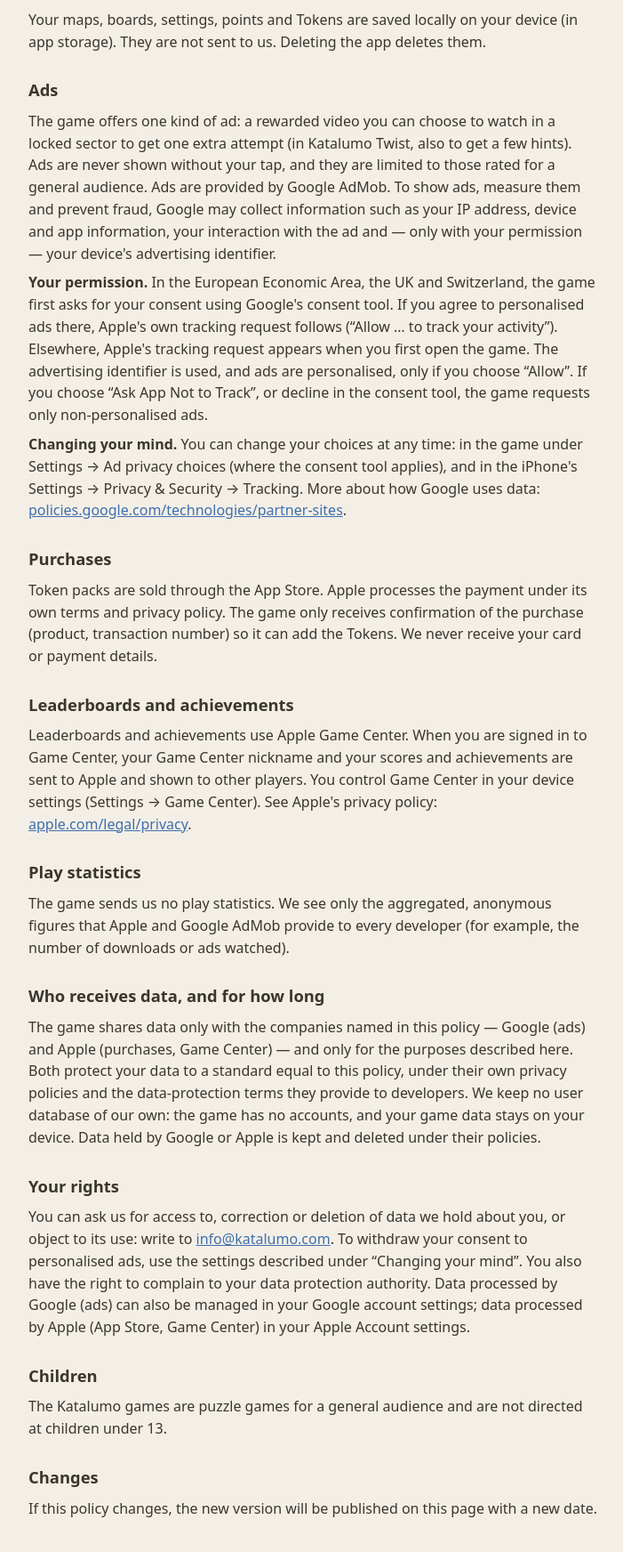
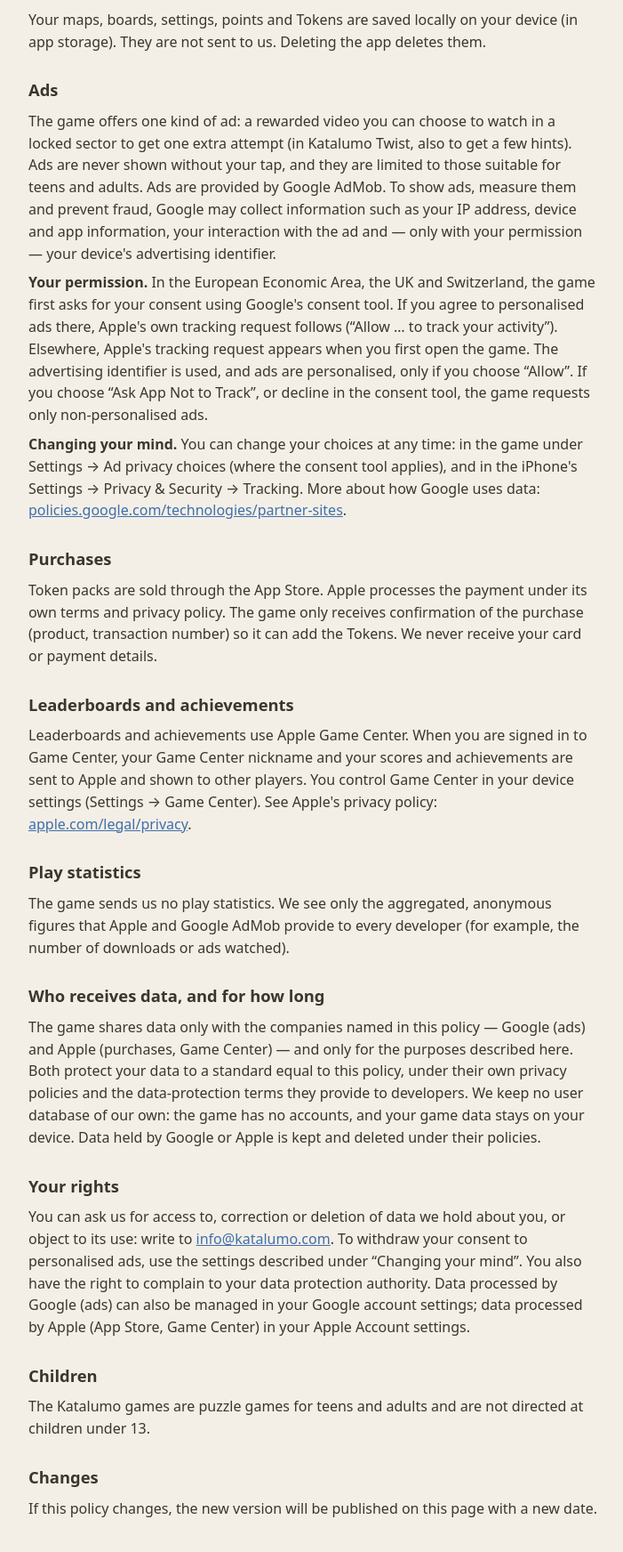
Before and after one commit to Akapitly/katalumo, a plain HTML site: page privacy-iphone.html in a window 1280 px wide. Shown: the part 542-2286 px from the top of the page at 89% size, without its empty margins (288-989 px from the left). Drawn offline with Linux system fonts and the light colour scheme.

Commit message:
Add files via upload

```diff
--- a/privacy-iphone.html
+++ b/privacy-iphone.html
@@ -33,7 +33,7 @@
 <p>Your maps, boards, settings, points and Tokens are saved locally on your device (in app storage). They are not sent to us. Deleting the app deletes them.</p>
 
 <h2>Ads</h2>
-<p>The game offers one kind of ad: a rewarded video you can choose to watch in a locked sector to get one extra attempt (in Katalumo Twist, also to get a few hints). Ads are never shown without your tap, and they are limited to those rated for a general audience. Ads are provided by Google AdMob. To show ads, measure them and prevent fraud, Google may collect information such as your IP address, device and app information, your interaction with the ad and — only with your permission — your device's advertising identifier.</p>
+<p>The game offers one kind of ad: a rewarded video you can choose to watch in a locked sector to get one extra attempt (in Katalumo Twist, also to get a few hints). Ads are never shown without your tap, and they are limited to those suitable for teens and adults. Ads are provided by Google AdMob. To show ads, measure them and prevent fraud, Google may collect information such as your IP address, device and app information, your interaction with the ad and — only with your permission — your device's advertising identifier.</p>
 <p><b>Your permission.</b> In the European Economic Area, the UK and Switzerland, the game first asks for your consent using Google's consent tool. If you agree to personalised ads there, Apple's own tracking request follows (“Allow … to track your activity”). Elsewhere, Apple's tracking request appears when you first open the game. The advertising identifier is used, and ads are personalised, only if you choose “Allow”. If you choose “Ask App Not to Track”, or decline in the consent tool, the game requests only non-personalised ads.</p>
 <p><b>Changing your mind.</b> You can change your choices at any time: in the game under Settings → Ad privacy choices (where the consent tool applies), and in the iPhone's Settings → Privacy &amp; Security → Tracking. More about how Google uses data: <a href="https://policies.google.com/technologies/partner-sites">policies.google.com/technologies/partner-sites</a>.</p>
 
@@ -53,7 +53,7 @@
 <p>You can ask us for access to, correction or deletion of data we hold about you, or object to its use: write to <a href="mailto:info@katalumo.com">info@katalumo.com</a>. To withdraw your consent to personalised ads, use the settings described under “Changing your mind”. You also have the right to complain to your data protection authority. Data processed by Google (ads) can also be managed in your Google account settings; data processed by Apple (App Store, Game Center) in your Apple Account settings.</p>
 
 <h2>Children</h2>
-<p>The Katalumo games are puzzle games for a general audience and are not directed at children under 13.</p>
+<p>The Katalumo games are puzzle games for teens and adults and are not directed at children under 13.</p>
 
 <h2>Changes</h2>
 <p>If this policy changes, the new version will be published on this page with a new date.</p>
```
